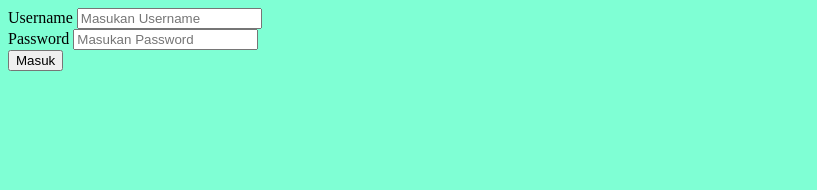
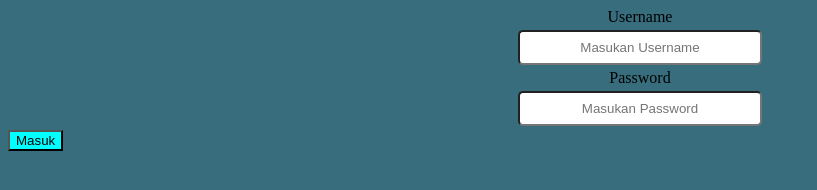
Before and after one commit to Rayival/login, a plain HTML site: page login.html in a window 1280 px wide. Shown: the whole page, without its empty margins (0-817 px from the left). Drawn offline with Linux system fonts and the light colour scheme.

Commit message:
login.css

```diff
--- a/login.css
+++ b/login.css
@@ -1,3 +1,24 @@
   body{
-    background-color: aquamarine;
+    background-color: rgb(55, 109, 125);
+}
+  .input-block{
+    display: flex;
+    flex-direction: column;
+    justify-content: center;
+    align-items: center;
+    width: 900px;
+    margin: auto;
+}
+input{
+  margin: 4px;
+  width: 200px;
+  padding: 8px 20px;
+  border-radius: 5px;
+  text-align: center;
+}
+  .modal-buttons{
+    width: 80px;
+}
+  .input-button{
+    background-color: aqua;
   }
```
